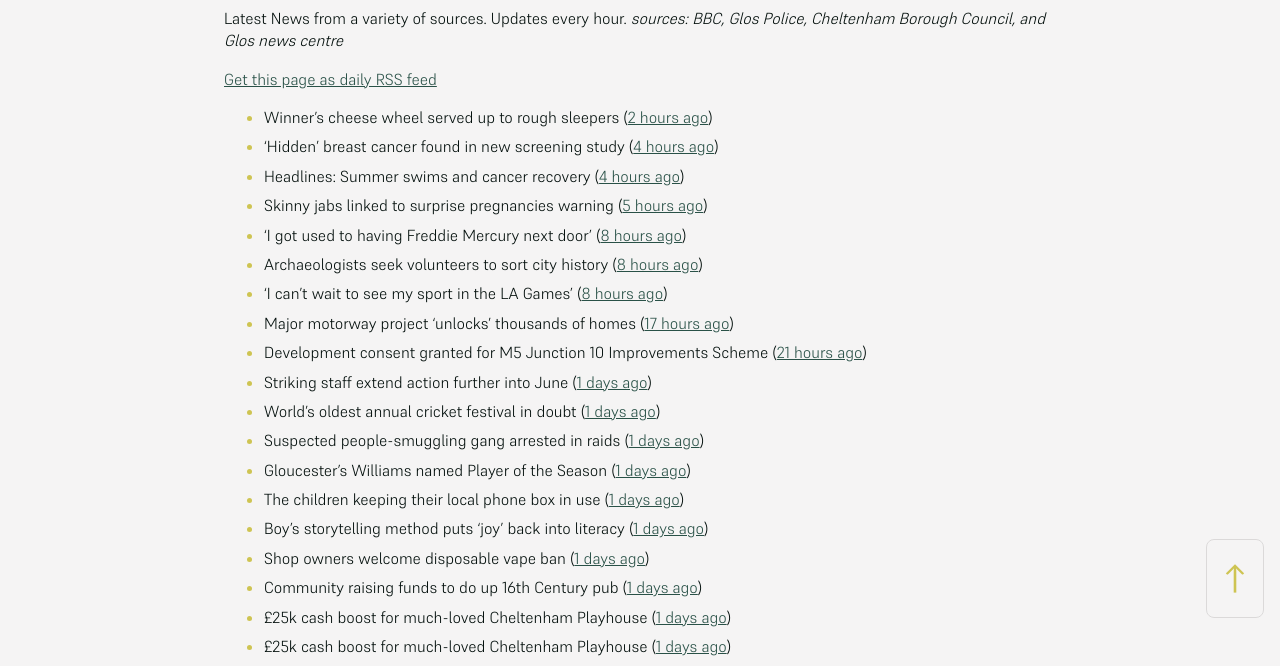
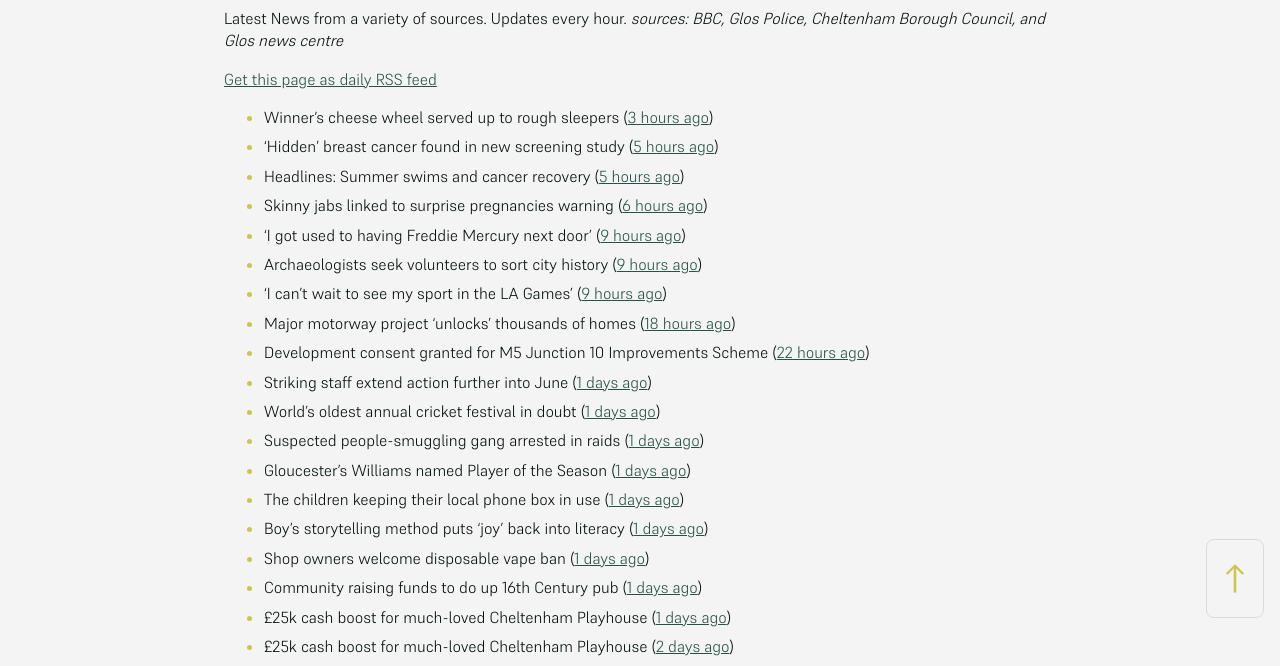
Before and after one commit to mat-0/cheltenham-open-data, a Jekyll site: the page built from _pages/news.md, in a window 1280 px wide. Shown: the part 266-932 px from the top of the page. Built offline with Jekyll 4.4.1, drawn with Linux system fonts in a browser that asks for light colours; some of the changed text lies outside the part shown.

Commit message:
Updated 2025-06-05 14:58:03

```diff
--- a/_pages/news.md
+++ b/_pages/news.md
@@ -12,15 +12,15 @@ _sources: BBC, Glos Police, Cheltenham Borough Council, and Glos news centre_
 [Get this page as daily RSS feed](/daily.rss)
 
 <!-- news_marker starts -->
-- Winner's cheese wheel served up to rough sleepers ([2 hours ago](https://www.bbc.com/news/articles/cvg9z4l01ygo))
-- 'Hidden' breast cancer found in new screening study ([4 hours ago](https://www.bbc.com/news/articles/cd90g95q8v0o))
-- Headlines: Summer swims and cancer recovery ([4 hours ago](https://www.bbc.com/news/articles/ckgxpzv9r41o))
-- Skinny jabs linked to surprise pregnancies warning ([5 hours ago](https://www.bbc.co.uk/sounds/play/p0lgh4cd))
-- 'I got used to having Freddie Mercury next door' ([8 hours ago](https://www.bbc.com/news/articles/cp8ydj0kplyo))
-- Archaeologists seek volunteers to sort city history ([8 hours ago](https://www.bbc.com/news/articles/cgj8z5vj2n4o))
-- 'I can't wait to see my sport in the LA Games' ([8 hours ago](https://www.bbc.com/news/articles/cjdz8yyl92ro))
-- Major motorway project 'unlocks' thousands of homes ([17 hours ago](https://www.bbc.com/news/articles/cvgnz6eyr22o))
-- Development consent granted for M5 Junction 10 Improvements Scheme ([21 hours ago](https://gloucesternewscentre.co.uk/development-consent-granted-for-m5-junction-10-improvements-scheme/))
+- Winner's cheese wheel served up to rough sleepers ([3 hours ago](https://www.bbc.com/news/articles/cvg9z4l01ygo))
+- 'Hidden' breast cancer found in new screening study ([5 hours ago](https://www.bbc.com/news/articles/cd90g95q8v0o))
+- Headlines: Summer swims and cancer recovery ([5 hours ago](https://www.bbc.com/news/articles/ckgxpzv9r41o))
+- Skinny jabs linked to surprise pregnancies warning ([6 hours ago](https://www.bbc.co.uk/sounds/play/p0lgh4cd))
+- 'I got used to having Freddie Mercury next door' ([9 hours ago](https://www.bbc.com/news/articles/cp8ydj0kplyo))
+- Archaeologists seek volunteers to sort city history ([9 hours ago](https://www.bbc.com/news/articles/cgj8z5vj2n4o))
+- 'I can't wait to see my sport in the LA Games' ([9 hours ago](https://www.bbc.com/news/articles/cjdz8yyl92ro))
+- Major motorway project 'unlocks' thousands of homes ([18 hours ago](https://www.bbc.com/news/articles/cvgnz6eyr22o))
+- Development consent granted for M5 Junction 10 Improvements Scheme ([22 hours ago](https://gloucesternewscentre.co.uk/development-consent-granted-for-m5-junction-10-improvements-scheme/))
 - Striking staff extend action further into June ([1 days ago](https://www.bbc.com/news/articles/cz9y0dnl0k3o))
 - World's oldest annual cricket festival in doubt ([1 days ago](https://www.bbc.com/news/articles/cvgvlx1ve79o))
 - Suspected people-smuggling gang arrested in raids ([1 days ago](https://www.bbc.com/news/articles/cx2j67x49pwo))
@@ -30,8 +30,8 @@ _sources: BBC, Glos Police, Cheltenham Borough Council, and Glos news centre_
 - Shop owners welcome disposable vape ban ([1 days ago](https://www.bbc.com/news/articles/cgle5pgy4lgo))
 - Community raising funds to do up 16th Century pub ([1 days ago](https://www.bbc.com/news/articles/c1kvgy4p4nwo))
 - £25k cash boost for much-loved Cheltenham Playhouse ([1 days ago](https://gloucesternewscentre.co.uk/25k-cash-boost-for-much-loved-cheltenham-playhouse/))
-- £25k cash boost for much-loved Cheltenham Playhouse ([1 days ago](https://www.cheltenham.gov.uk/news/article/3017/25k_cash_boost_for_much-loved_cheltenham_playhouse))
-- Cheese-rolling champion awarded missing prize ([1 days ago](https://www.bbc.com/news/articles/clyzjzkz2v1o))
+- £25k cash boost for much-loved Cheltenham Playhouse ([2 days ago](https://www.cheltenham.gov.uk/news/article/3017/25k_cash_boost_for_much-loved_cheltenham_playhouse))
+- Cheese-rolling champion awarded missing prize ([2 days ago](https://www.bbc.com/news/articles/clyzjzkz2v1o))
 - Woman given laptop amid fears of 'being left behind' ([2 days ago](https://www.bbc.com/news/articles/cy8nvm5v5ymo))
 - Neighbourhood Watch encourages people to join to deter crime ([3 days ago](https://gloucesternewscentre.co.uk/neighbourhood-watch-encourages-people-to-join-to-deter-crime/))
 - ‘Ironic’ 131 Promenade precedent being used for Pittville Pump Room cafe plans ([3 days ago](https://gloucesternewscentre.co.uk/ironic-131-promenade-precedent-being-used-for-pittville-pump-room-cafe-plans/))
```
Also changed, not shown: other parts of _pages/news.md (+1 -1 lines), _data/flood.json (+4 -4 lines), _pages/fix-my-street.md (+3 -3 lines), index.md (+5 -5 lines).
